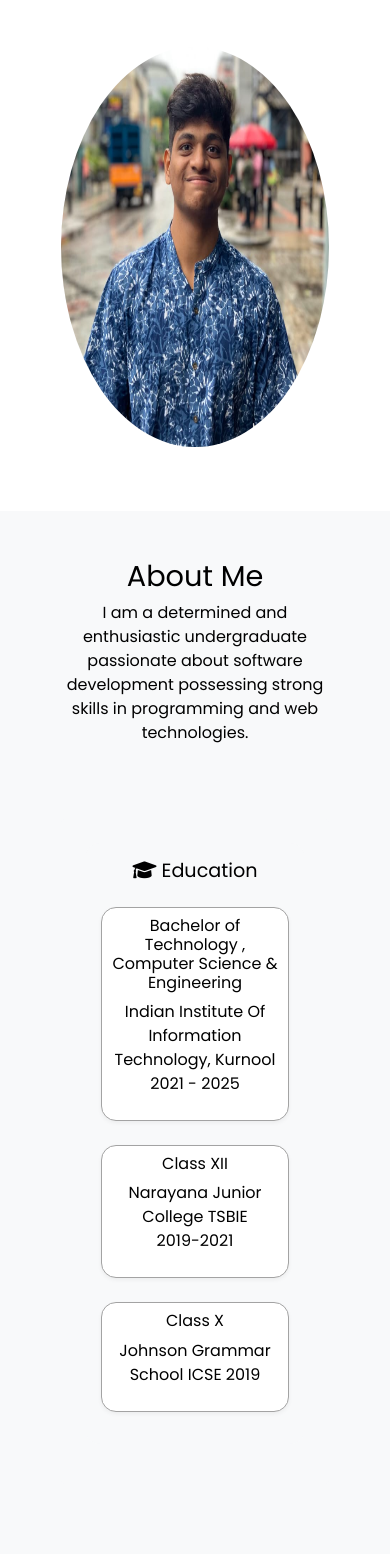
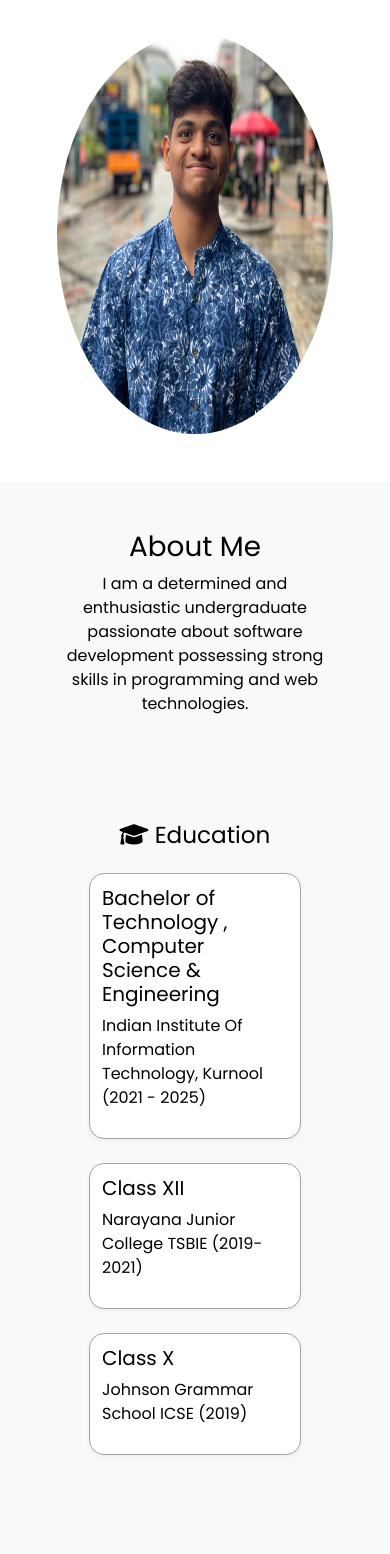
Before and after one commit to ShivamaniG/portfolio, a plain HTML site: page index.html in a window 390 px wide. Shown: the part 446-2000 px from the top of the page. Drawn offline with nearby package versions, Linux system fonts and the light colour scheme.

Commit message:
Your commit message

```diff
--- a/index.html
+++ b/index.html
@@ -101,16 +101,15 @@
 
 
         @media (max-width: 768px) {
+            .img-responsive {
+                width: 50px;
+                /* Reduce image size */
+                height: 50px;
+                /* Reduce image size */
+            }
             .navbar-brand {
             margin-left: 5px;
             /* Increase left spacing for the brand */
-            }
-
-            .img-responsive {
-                width: 50px;
-                /* Reduce image size */
-                height: 30px;
-                /* Reduce image size */
         }
 
             .col-md-6 {
@@ -175,51 +174,8 @@
                 </div>
             </div>
         </div>
-        <style>
-            @media (max-width: 768px) {
-                .text-center {
-                    text-align: center;
-                }
-
-                h3 {
-                    font-size: 1.2rem;
-                    /* Adjust as needed */
-                }
-
-                h1 {
-                    font-size: 1.8rem;
-                    /* Adjust as needed */
-                }
-
-                h2 {
-                    font-size: 1.5rem;
-                    /* Adjust as needed */
-                }
-
-                .btn {
-                    font-size: 0.9rem;
-                    /* Adjust as needed */
-                    padding: 0.5rem 1rem;
-                    /* Adjust padding for mobile */
-                }
-
-                .container {
-                    padding-left: 1rem;
-                    padding-right: 1rem;
-                }
-
-                .col-md-6 {
-                    margin-bottom: 2rem;
-                }
-
-                .img-fluid {
-                    width: 100%;
-                    height: auto;
-                }
-            }
-        </style>
     </section>
-    <section id="about" class="p-5 bg-light text-center" style="margin-bottom: 1rem;">
+    <section id="about" class="p-5 bg-light text-center">
         <div class="container">
             <h1>About Me</h1>
             <p>I am a determined and enthusiastic undergraduate passionate about software development possessing strong
@@ -227,22 +183,22 @@
             <div class="row mt-4">
                 <!-- Education Card -->
                 <div class="col-md-6 mb-4">
-                    <div class="card bg-light" style="border: none;margin-bottom: 0.001rem; ">
+                    <div class="card bg-light" style="border: none;">
                         <div class="card-body">
                             <div class="box border-dark bg-light">
                                 <h3 class="card-title" style="text-align:center"> <i class="fas fa-graduation-cap"></i>
                                     Education</h3>
-                                <div class="component-box my-4 bg-white" style="text-align:center; margin-top: 0">
+                                <div class="component-box my-4 bg-white">
                                     <h5>Bachelor of Technology , Computer Science & Engineering</h5>
-                                    <p>Indian Institute Of Information Technology, Kurnool<br> 2021 - 2025</p>
+                                    <p>Indian Institute Of Information Technology, Kurnool (2021 - 2025)</p>
                                 </div>
-                                <div class="component-box my-4 bg-white" style="text-align:center; margin-top: 0">
+                                <div class="component-box my-4 bg-white">
                                     <h5>Class XII</h5>
-                                    <p>Narayana Junior College TSBIE<br> 2019-2021</p>
+                                    <p>Narayana Junior College TSBIE (2019-2021)</p>
                                 </div>
-                                <div class="component-box bg-white" style="text-align:center;margin-top: 0">
+                                <div class="component-box bg-white">
                                     <h5>Class X</h5>
-                                    <p>Johnson Grammar School ICSE 2019</p>
+                                    <p>Johnson Grammar School ICSE (2019)</p>
                                 </div>
                             </div>
                         </div>
@@ -250,32 +206,29 @@
                 </div>
                 <!-- Experience Card -->
                 <div class="col-md-6 mb-4">
-                    <div class="card bg-light" style="border: none;margin-bottom: 0.001rem;">
+                    <div class="card bg-light" style="border: none;">
                         <div class="card-body">
                             <div class="box border-dark bg-light">
                                 <h3 class="card-title" style="text-align:center"><i class="fas fa-briefcase"></i>
                                     Experience</h3>
-                                <div class="component-box my-4 bg-white" style="text-align:center; margin-top: 0">
+                                <div class="component-box my-4 bg-white">
                                     <h5>Software Developer Intern</h5>
-                                    <p style=" margin-bottom: 5px; text-align:center;  margin-top: 0">CompSci Technology
-                                        Solutions<br>June 2024 - August
-                                        2024 </p>
-                                    <h6 style="text-align:centre;  padding-left: 20px; margin-top: 0;">
+                                    <p style=" margin-bottom: 5px;">CompSci Technology Solutions <br> June 2024 - August 2024</p>
+                                    <!-- <h6 style="text-align: left;  padding-left: 20px; margin-top: 0;">
                                         Collaborated on projects, including a Certificate Generation platform using
                                         Django, React, MySQL, and RabbitMQ, as well as an Invoice Generator with a PyQt
                                         UI and a Flask backend, involving both development and testing..
-                                    </h6>
+                                    </h6> -->
                                 </div>
-                                <div class="component-box my-4 bg-white" style="text-align:center; margin-top: 0">
+                                <div class="component-box my-4 bg-white">
                                     <h5>Research and Project Intern</h5>
-                                    <p style=" margin-bottom: 5px;" style="text-align:center; margin-top: 0">Hyderabad
-                                        Central University<br>May 2024 - July 2024
+                                    <p style=" margin-bottom: 5px;">Hyderabad Central University <br>May 2024 - July 2024
                                     </p>
-                                    <h6 style="text-align: center;  padding-left: 20px;margin-top: 0;">
+                                    <!-- <h6 style="text-align: left;  padding-left: 20px;margin-top: 0;">
                                         Established and trained an advanced Telugu speech recognition ML model using
                                         Nemo Python to transcribe Telugu audio
                                         focusing on enhancing accuracy and performance
-                                    </h6>
+                                    </h6> -->
                                 </div>
                             </div>
                         </div>
@@ -283,58 +236,6 @@
                 </div>
             </div>
         </div>
-        <style>
-            @media (max-width: 768px) {
-                .text-center {
-                    text-align: center;
-                }
-
-                h1 {
-                    font-size: 1.8rem;
-                    /* Adjust as needed */
-                }
-
-                p {
-                    font-size: 1rem;
-                    /* Adjust as needed */
-                }
-
-                .card-title {
-                    font-size: 1.2rem;
-                    /* Adjust as needed */
-                }
-
-                .component-box h5 {
-                    font-size: 1rem;
-                    /* Adjust as needed */
-                }
-
-                .component-box h6 {
-                    font-size: 0.875rem;
-                    /* Adjust as needed */
-                    display: none;
-                }
-
-                .row {
-                    margin-top: 1rem;
-                }
-
-                .col-md-6 {
-                    margin-bottom: 1rem;
-                }
-
-                .card {
-                    padding: 0.5rem;
-                }
-
-                .component-box {
-                    padding: 0.5rem;
-                }
-
-                /* Hide the section on mobile screens */
-
-            }
-        </style>
     </section>
 
 
@@ -483,8 +384,7 @@
                         <img src="static\hotel.png" alt="Project 1" class="project-img">
                         <h2 class="experience-sub-title project-title">Stay Rooms</h2>
                         <div class="btn-container">
-                            <a href="https://github.com/ShivamaniG/Hotel_Res.git" class="btn custom-btn"><i
-                                    class="fab fa-github"></i>GitHub</a>
+                            <a href="https://github.com/ShivamaniG/Hotel_Res.git" class="btn custom-btn"><i class="fab fa-github"></i>GitHub</a>
                         </div>
                     </div>
                 </div>
@@ -494,8 +394,7 @@
                         <img src="static\carrer.png" alt="Project 2" class="project-img">
                         <h2 class="experience-sub-title project-title">Carrerly</h2>
                         <div class="btn-container">
-                            <a href="https://github.com/ShivamaniG/CarrerLy.git" class="btn custom-btn"><i
-                                    class="fab fa-github"></i> GitHub</a>
+                            <a href="https://github.com/ShivamaniG/CarrerLy.git" class="btn custom-btn"><i class="fab fa-github"></i> GitHub</a>
                         </div>
                     </div>
                 </div>
@@ -505,8 +404,7 @@
                         <img src="static\ekart.png" alt="Project 3" class="project-img">
                         <h2 class="experience-sub-title project-title">Ekart</h2>
                         <div class="btn-container">
-                            <a href="https://github.com/ShivamaniG/Ekart.git" class="btn custom-btn"> <i
-                                    class="fab fa-github"></i> GitHub</a>
+                            <a href="https://github.com/ShivamaniG/Ekart.git" class="btn custom-btn"> <i class="fab fa-github"></i> GitHub</a>
                         </div>
                     </div>
                 </div>
@@ -587,7 +485,6 @@
                     /* 2 columns per row on tablets */
                     max-width: 50%;
                 }
-
             }
 
             @media (max-width: 576px) {
@@ -611,18 +508,19 @@
             <p class="section_text_p1">Get In Touch</p>
             <h1 class="title">Contact Me</h1>
             <div class="row mt-3 justify-content-center">
-                <div class="contact-card color-container hide-on-mobile bg-white">
+                <div class="col-md-5 col-12 mb-2"> <!-- Added col-12 for better mobile layout -->
+                    <div class="contact-card color-container">
                         <!-- <a href="mailto:shivamanigangarapu@example.com" class="contact-email">shivamanigangarapu@example.com</a> -->
-                    <div class="social-link mt-3 ">
-                        <a href="mailto:shivamanigangarapu@example.com" class="contact-email"
-                            style="text-align: center;">
-                            <i class="fas fa-envelope "></i> shivamanigangarapu@example.com
+                        <div class="social-link mt-3">
+                            <a href="mailto:shivamanigangarapu@example.com" class="contact-email">
+                                <i class="fas fa-envelope"></i> shivamanigangarapu@example.com
                             </a>
                         </div>
                         <div class="social-link mt-3">
                             <a href="https://www.linkedin.com/in/your-linkedin-profile" class="contact-linkedin">
                                 <i class="fab fa-linkedin"></i> LinkedIn
                             </a>
+                        </div>
                     </div>
                 </div>
             </div>
@@ -670,10 +568,6 @@
                     padding: 1.5rem;
                 }
 
-                .hide-on-mobile {
-                    border: none;
-                }
-
                 .contact-email,
                 .contact-linkedin {
                     font-size: 1rem;
```
Lines whose indentation alone changed are shown as unchanged.
